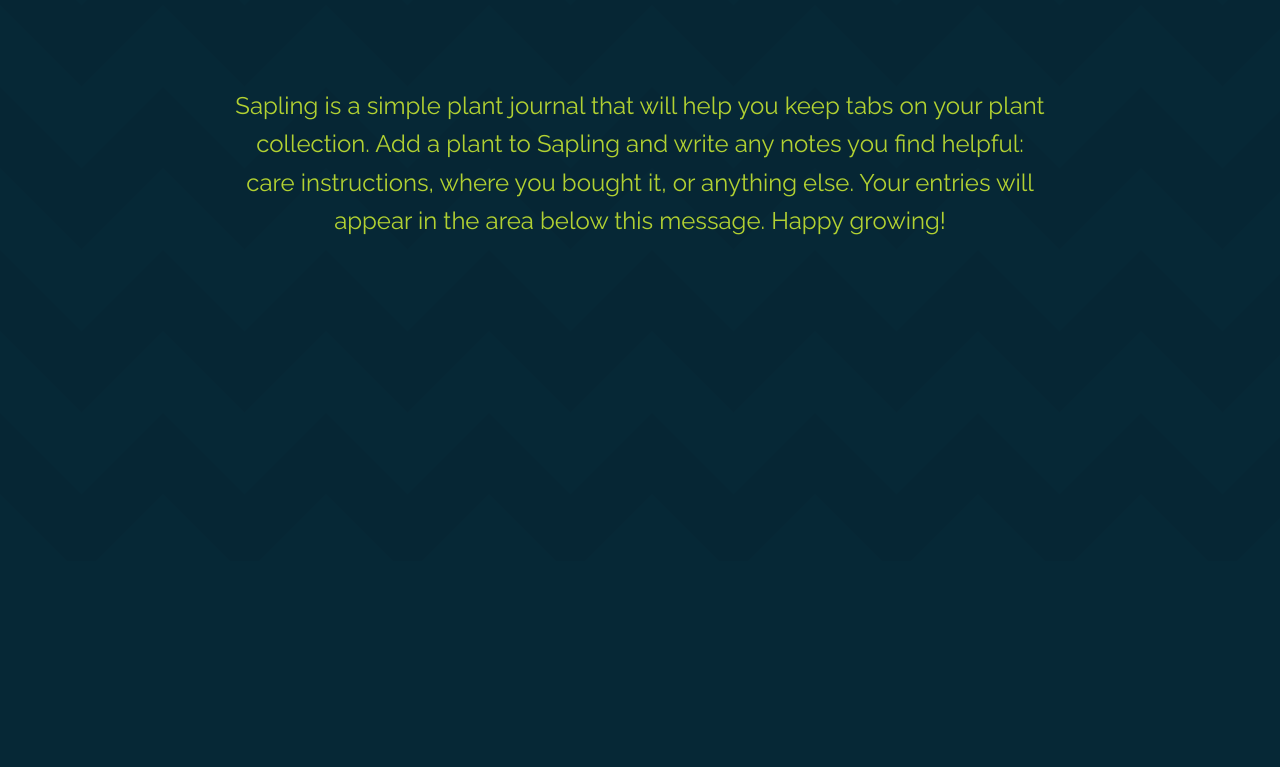
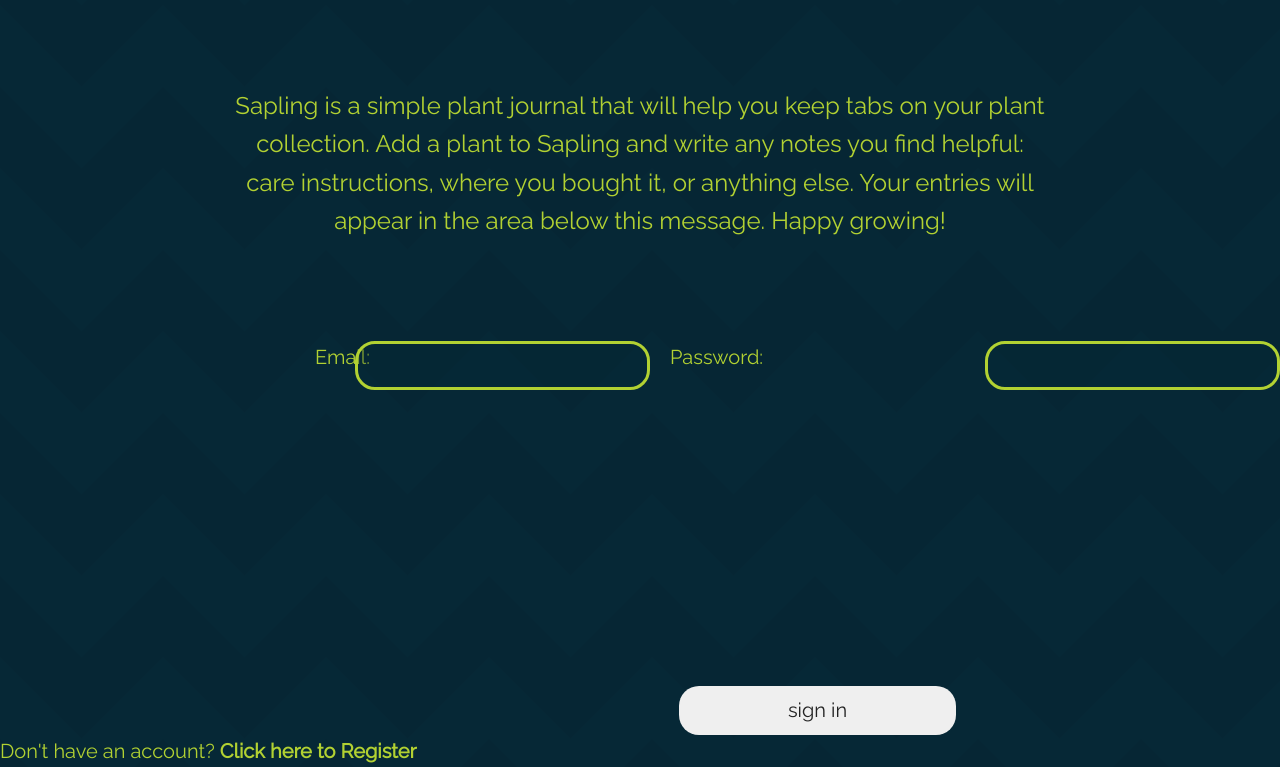
Before and after one commit to epwallace/sapling, a React (Create React App) app: page /signin in a window 1280 px wide. Shown: the part 239-1006 px from the top of the page. Before the commit the page ends 800 px from the top, so only its background shows below. Built offline with nearby package versions, Linux system fonts and the light colour scheme; no server answers.

Commit message:
bugfix: user creation doesn't save displayName

```diff
--- a/src/components/Application.js
+++ b/src/components/Application.js
@@ -18,9 +18,16 @@ const Application = () => {
                         ? <Dashboard />
                         : <SignIn />}
                 </Route>
+                <Route path='/signin'>
+                    {user
+                        ? <Redirect to='/' />
+                        : <SignIn /> }
+                </Route>
+                <Route path='/signup'>
                     {user
                         ? <Redirect to="/" />
                         : <Route path='/signup' component={SignUp} />}
+                </Route>
             </BrowserRouter>
         </div>
 
--- a/src/components/SignUp.js
+++ b/src/components/SignUp.js
@@ -12,7 +12,7 @@ const SignUp = () => {
         e.preventDefault();
         try {
             const {user} = await auth.createUserWithEmailAndPassword(email, password);
-            generateUserDocument(user, displayName);
+            generateUserDocument(user, {displayName});
         }
         catch(error) {
             setError('Error signing up with email and password');
--- a/src/firebase.js
+++ b/src/firebase.js
@@ -26,12 +26,11 @@ const firebaseConfig = {
     const snapshot = await userRef.get();
 
     if (!snapshot.exists) {
-      const { email, displayName, photoURL } = user;
+      const { email, displayName } = user;
       try {
         await userRef.set({
           displayName,
           email,
-          photoURL,
           ...additionalData,
         });
       } catch (error) {
--- a/src/providers/UserProvider.jsx
+++ b/src/providers/UserProvider.jsx
@@ -1,14 +1,15 @@
 import React, { Component, createContext} from 'react';
-import { auth } from '../firebase';
+import { auth, generateUserDocument } from '../firebase';
 
 export const UserContext = createContext({ user: null });
 
 class UserProvider extends Component {
     state = { user: null };
 
-    componentDidMount = () => {
-        auth.onAuthStateChanged(userAuth => {
-            this.setState({ user: userAuth });
+    componentDidMount = async () => {
+        auth.onAuthStateChanged(async userAuth => {
+            const user = await generateUserDocument(userAuth);
+            this.setState({ user: user });
         });
     };
 
```
